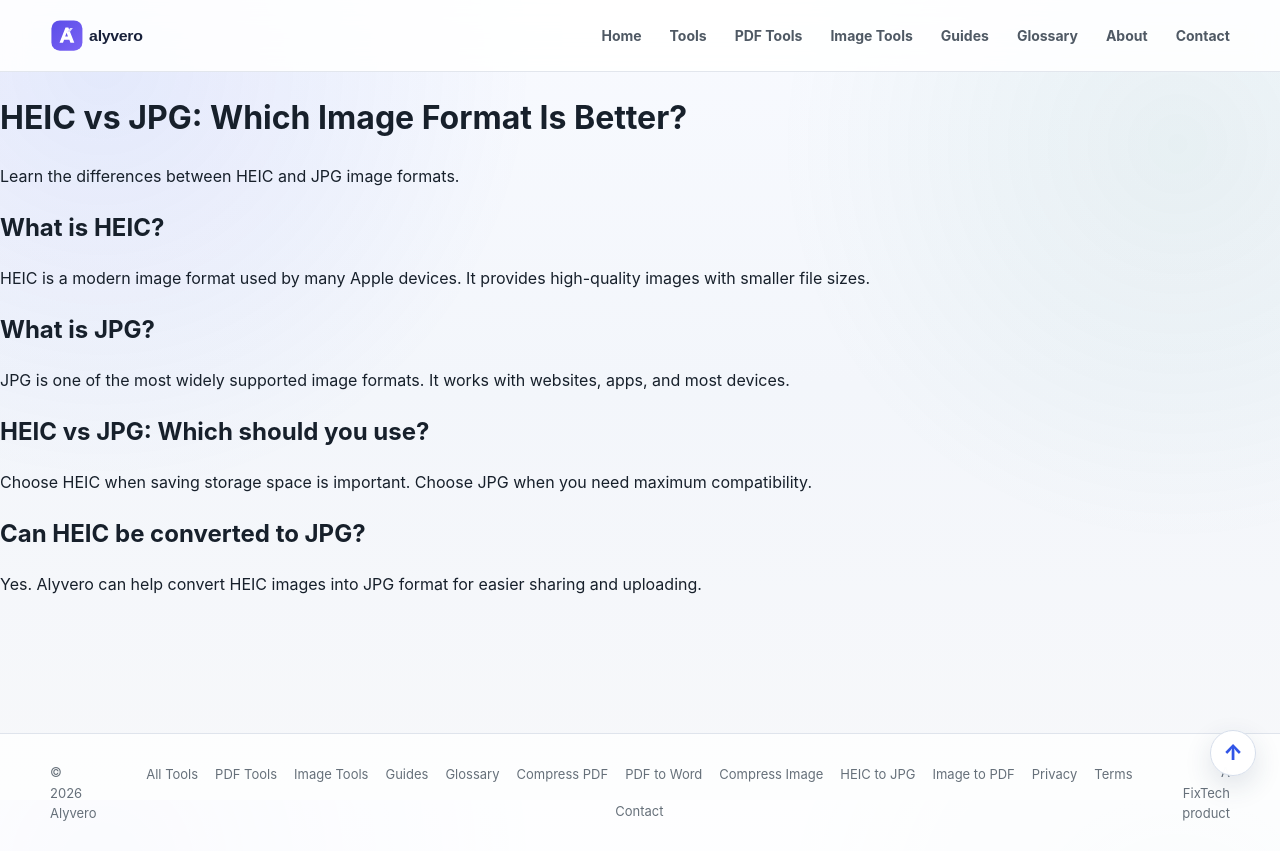
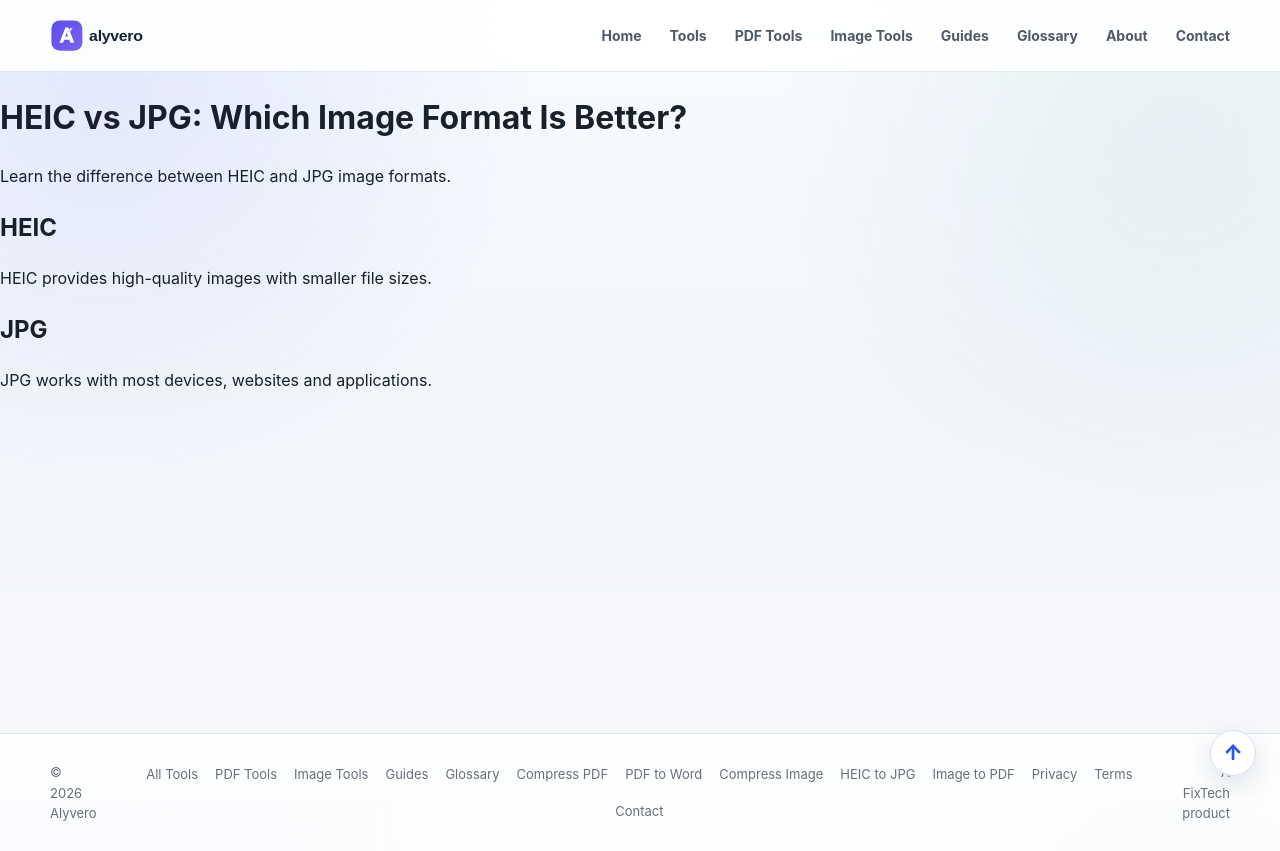
Before and after one commit to rindodi/alyvero, a Next.js app: page /heic-vs-jpg in a window 1280 px wide. Built offline with nearby package versions, Linux system fonts and the light colour scheme.

Commit message:
Refactor HEIC vs JPG page content and structure
Updated the HEIC vs JPG page to simplify descriptions and improve readability.

```diff
--- a/app/heic-vs-jpg/page.tsx
+++ b/app/heic-vs-jpg/page.tsx
@@ -2,61 +2,29 @@
 
 export const metadata: Metadata = {
   title: "HEIC vs JPG: Which Image Format Is Better?",
-  description:
-    "Compare HEIC and JPG image formats, including quality, file size and compatibility.",
-  alternates: {
-    canonical: "/heic-vs-jpg",
-  },
+  description: "Compare HEIC and JPG image formats.",
 };
 
-export default function HeicVsJpgPage() {
+export default function Page() {
   return (
-    <main className="mx-auto max-w-4xl px-6 py-12">
-      <h1 className="text-4xl font-bold text-center">
-        HEIC vs JPG: Which Image Format Is Better?
-      </h1>
+    <main>
+      <h1>HEIC vs JPG: Which Image Format Is Better?</h1>
 
-      <p className="mt-5 text-center text-gray-600">
-        Learn the differences between HEIC and JPG image formats.
+      <p>
+        Learn the difference between HEIC and JPG image formats.
       </p>
 
-      <section className="mt-10 space-y-6">
-        <h2 className="text-2xl font-semibold">
-          What is HEIC?
-        </h2>
+      <h2>HEIC</h2>
 
-        <p>
-          HEIC is a modern image format used by many Apple devices.
-          It provides high-quality images with smaller file sizes.
-        </p>
+      <p>
+        HEIC provides high-quality images with smaller file sizes.
+      </p>
 
-        <h2 className="text-2xl font-semibold">
-          What is JPG?
-        </h2>
+      <h2>JPG</h2>
 
-        <p>
-          JPG is one of the most widely supported image formats.
-          It works with websites, apps, and most devices.
-        </p>
-
-        <h2 className="text-2xl font-semibold">
-          HEIC vs JPG: Which should you use?
-        </h2>
-
-        <p>
-          Choose HEIC when saving storage space is important.
-          Choose JPG when you need maximum compatibility.
-        </p>
-
-        <h2 className="text-2xl font-semibold">
-          Can HEIC be converted to JPG?
-        </h2>
-
-        <p>
-          Yes. Alyvero can help convert HEIC images into JPG format
-          for easier sharing and uploading.
-        </p>
-      </section>
+      <p>
+        JPG works with most devices, websites and applications.
+      </p>
     </main>
   );
-  }
+}
```
